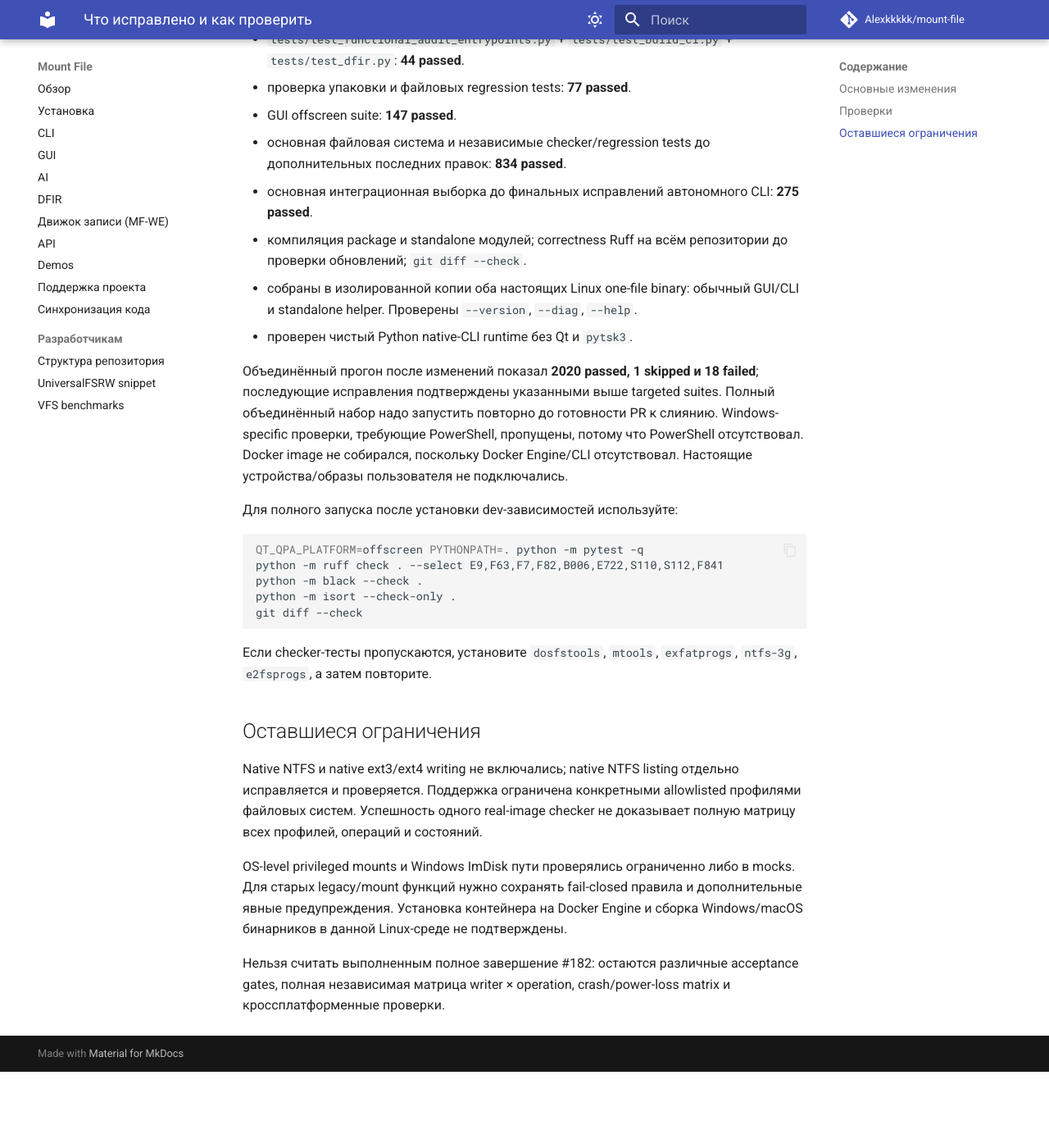
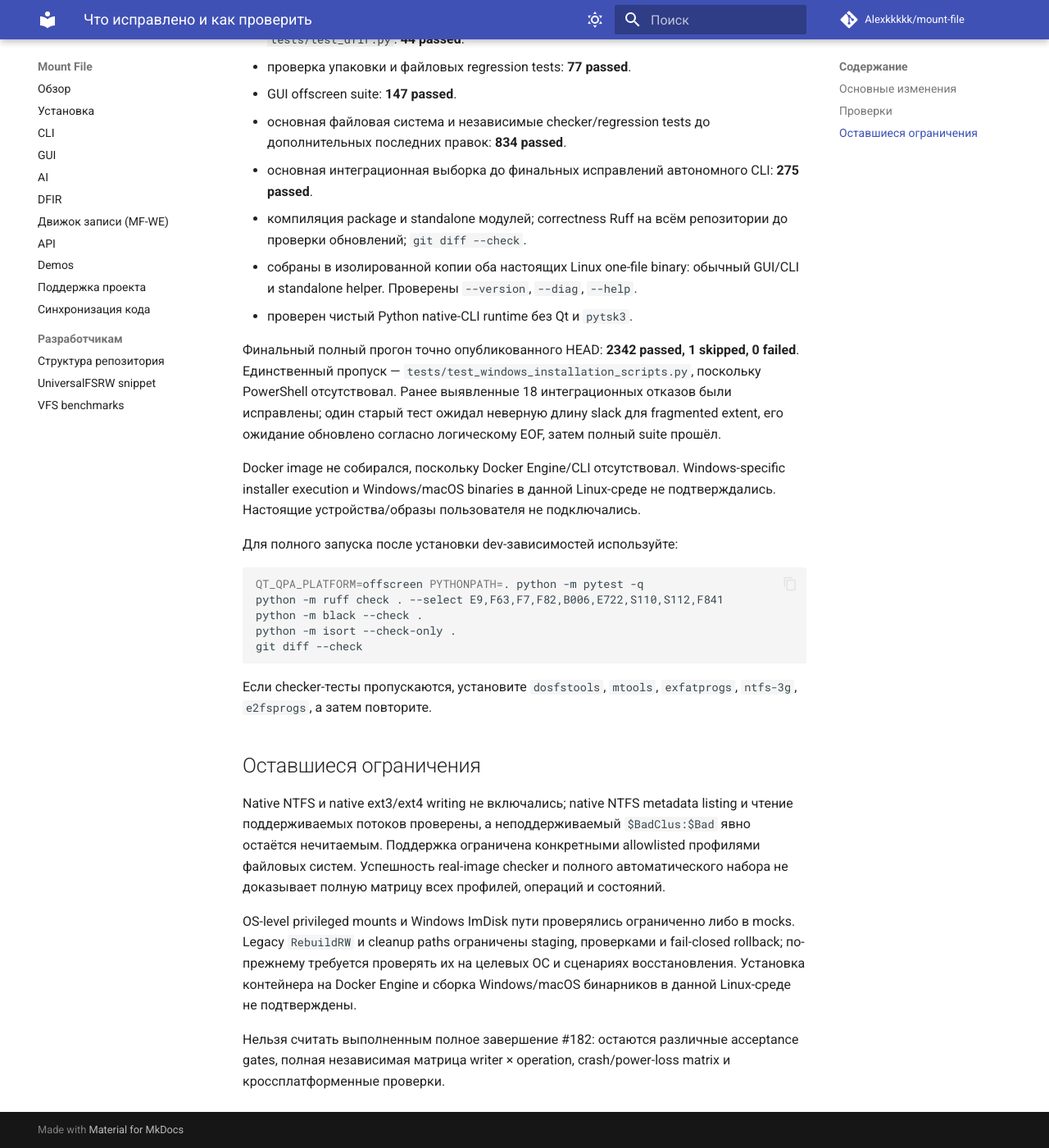
Before and after one commit to Alexkkkkk/mount-file, an MkDocs documentation site: the page built from docs/functional-validation.md, in a window 1280 px wide and 1400 px high, scrolled down 1192 px. Shown: the whole window at 82% size. Built offline with MkDocs 1.6.1 and Material for MkDocs 9.7.7, drawn with Linux system fonts in a browser that asks for light colours; comment, search, counter and statistics services are not loaded; before the commit the page ends 2499 px from its top, so only the background shows below that; some of the changed text lies outside the part shown.

Commit message:
docs: record full functional audit results

```diff
--- a/docs/functional-validation.md
+++ b/docs/functional-validation.md
@@ -26,7 +26,9 @@
 - собраны в изолированной копии оба настоящих Linux one-file binary: обычный GUI/CLI и standalone helper. Проверены `--version`, `--diag`, `--help`.
 - проверен чистый Python native-CLI runtime без Qt и `pytsk3`.
 
-Объединённый прогон после изменений показал **2020 passed, 1 skipped и 18 failed**; последующие исправления подтверждены указанными выше targeted suites. Полный объединённый набор надо запустить повторно до готовности PR к слиянию. Windows-specific проверки, требующие PowerShell, пропущены, потому что PowerShell отсутствовал. Docker image не собирался, поскольку Docker Engine/CLI отсутствовал. Настоящие устройства/образы пользователя не подключались.
+Финальный полный прогон точно опубликованного HEAD: **2342 passed, 1 skipped, 0 failed**. Единственный пропуск — `tests/test_windows_installation_scripts.py`, поскольку PowerShell отсутствовал. Ранее выявленные 18 интеграционных отказов были исправлены; один старый тест ожидал неверную длину slack для fragmented extent, его ожидание обновлено согласно логическому EOF, затем полный suite прошёл.
+
+Docker image не собирался, поскольку Docker Engine/CLI отсутствовал. Windows-specific installer execution и Windows/macOS binaries в данной Linux-среде не подтверждались. Настоящие устройства/образы пользователя не подключались.
 
 Для полного запуска после установки dev-зависимостей используйте:
 
@@ -42,8 +44,8 @@ git diff --check
 
 ## Оставшиеся ограничения
 
-Native NTFS и native ext3/ext4 writing не включались; native NTFS listing отдельно исправляется и проверяется. Поддержка ограничена конкретными allowlisted профилями файловых систем. Успешность одного real-image checker не доказывает полную матрицу всех профилей, операций и состояний.
+Native NTFS и native ext3/ext4 writing не включались; native NTFS metadata listing и чтение поддерживаемых потоков проверены, а неподдерживаемый `$BadClus:$Bad` явно остаётся нечитаемым. Поддержка ограничена конкретными allowlisted профилями файловых систем. Успешность real-image checker и полного автоматического набора не доказывает полную матрицу всех профилей, операций и состояний.
 
-OS-level privileged mounts и Windows ImDisk пути проверялись ограниченно либо в mocks. Для старых legacy/mount функций нужно сохранять fail-closed правила и дополнительные явные предупреждения. Установка контейнера на Docker Engine и сборка Windows/macOS бинарников в данной Linux-среде не подтверждены.
+OS-level privileged mounts и Windows ImDisk пути проверялись ограниченно либо в mocks. Legacy `RebuildRW` и cleanup paths ограничены staging, проверками и fail-closed rollback; по-прежнему требуется проверять их на целевых ОС и сценариях восстановления. Установка контейнера на Docker Engine и сборка Windows/macOS бинарников в данной Linux-среде не подтверждены.
 
 Нельзя считать выполненным полное завершение #182: остаются различные acceptance gates, полная независимая матрица writer × operation, crash/power-loss matrix и кроссплатформенные проверки.
```
Also changed, not shown: other parts of docs/functional-validation.md (+1 -1 lines).
